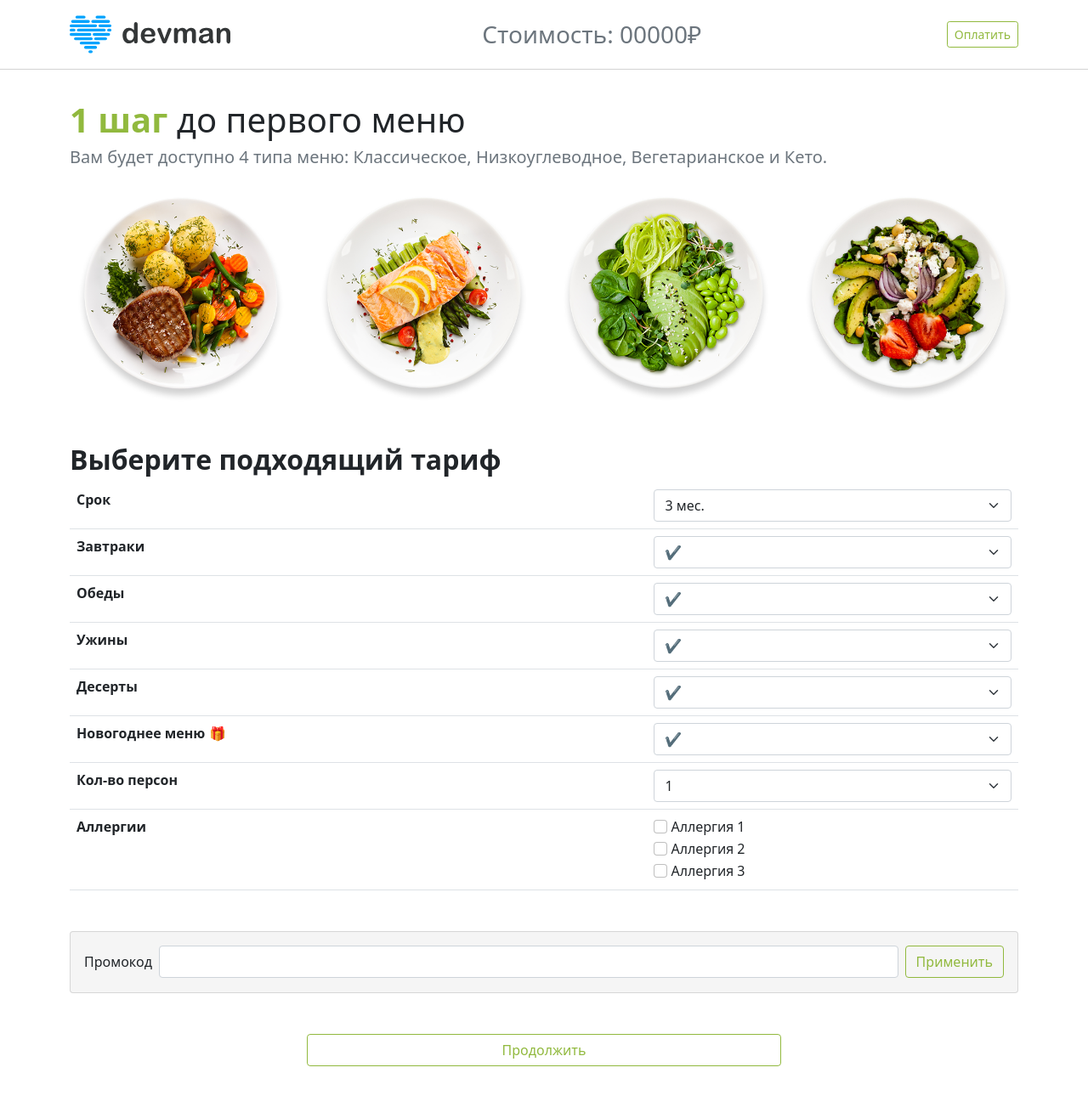
After one commit to inkvizitor1991/food_plan, a Django app: page /order/ in a window 1280 px wide. The commit adds this page. Shown: the whole page at 85% size. Run offline with Django 3.2, Linux system fonts and the light colour scheme; parts of the project's set-up code (start-up, migrations or seed data) failed here and were passed over; some libraries are stand-ins or nearby versions.

Commit message:
Added the order template

```diff
--- a/foodplan_app/templates/base.html
+++ b/foodplan_app/templates/base.html
@@ -11,10 +11,11 @@
     <title>{{ title }}</title>
 </head>
 <body>
+{% block content %}
     <header>
         <nav class="navbar navbar-light fixed-top navbar__opacity">
             <div class="container">
-                <a class="navbar-brand" href="#">
+                <a class="navbar-brand" href="{% url 'base' %}">
                     <img src="{% static 'img/logo.8d8f24edbb5f.svg' %}" height="55" width="189" alt="">
                 </a>
                 <a class="btn btn-outline-success foodplan_green foodplan__border_green" href="{% url 'login' %}" role="button">Войти</a>
@@ -22,7 +23,6 @@
         </nav>
     </header>
 
-{% block content %}
     <main style="margin-top: calc(2rem + 85px);">
         <section class="foodplan__head_bg">
             <div class="container">
--- a/foodplan_app/templates/login.html
+++ b/foodplan_app/templates/login.html
@@ -6,7 +6,7 @@
     <header>
         <nav class="navbar navbar-expand-md navbar-light fixed-top navbar__opacity">
             <div class="container">
-                <a class="navbar-brand" href="#">
+                <a class="navbar-brand" href="{% url 'base' %}">
                     <img src="{% static 'img/logo.8d8f24edbb5f.svg' %}" height="55" width="189" alt="">
                 </a>
                 <button class="navbar-toggler" type="button" data-bs-toggle="collapse" data-bs-target="#navbarCollapse1"
@@ -28,7 +28,7 @@
                             <a class="nav-link active" aria-current="page" href="#">Контакты</a>
                         </li>
                         <li class="nav-item align-items-center d-md-flex flex-grow-1 justify-content-end">
-                            <button class="btn btn-outline-success me-2 foodplan_green foodplan__border_green">Подписка</button>
+                            <a class="btn btn-outline-success foodplan_green foodplan__border_green" href="{% url 'order' %}" role="button">Подписка</a>
                             <button class="btn btn-outline-success foodplan_green foodplan__border_green">Войти</button>
                         </li>
                     </ul>
--- /dev/null
+++ b/foodplan_app/templates/order.html
@@ -0,0 +1,152 @@
+{% extends 'base.html' %}
+{% load static %}
+{% load crispy_forms_tags %}
+
+{% block content %}
+    <header>
+        <nav class="navbar navbar-expand-md navbar-light fixed-top navbar__opacity">
+            <div class="container">
+                <a class="navbar-brand" href="{% url 'base' %}">
+                    <img src="{% static 'img/logo.8d8f24edbb5f.svg' %}" height="55" width="189" alt="">
+                </a>
+                <h3 class="text-secondary mt-2 me-2">Стоимость: 00000₽</h3>
+                <button type="submit" id="btnContinue" class="btn btn-sm btn-outline-success foodplan_green foodplan__border_green">Оплатить</button>
+            </div>
+        </nav>
+    </header>
+    <main style="margin-top: calc(2rem + 85px);">
+        <section>
+            <div class="container">
+                <h1><strong class="foodplan_green">1 шаг </strong>до первого меню</h1>
+                <h5 class="text-secondary mb-3">Вам будет доступно 4 типа меню: Классическое, Низкоуглеводное, Вегетарианское и Кето.</h5>
+                <div class="row mb-5">
+                    <div class="col-6 col-md-3">
+                        <img src="{% static 'img/menu_classical.png' %}" alt="" class="w-100">
+                    </div>
+                    <div class="col-6 col-md-3">
+                        <img src="{% static 'img/menu_nizkougl.png' %}" alt="" class="w-100">
+                    </div>
+                    <div class="col-6 col-md-3">
+                        <img src="{% static 'img/menu_veg.png' %}" alt="" class="w-100">
+                    </div>
+                    <div class="col-6 col-md-3">
+                        <img src="{% static 'img/menu_keto.png' %}" alt="" class="w-100">
+                    </div>
+                </div>
+                <h2><strong>Выберите подходящий тариф</strong></h2>
+                <form>
+                <table class="table text-center text-truncate mb-5">
+                    <tbody>
+                        <tr>
+                            <th scope="row" class="text-start">Срок</th>
+                            <td>
+                                <select class="form-select">
+                                    <option value="0" selected>3 мес.</option>
+                                    <option value="2">12 мес.</option>
+                                </select>
+                            </td>
+                        </tr>
+                        <tr>
+                            <th scope="row" class="text-start">Завтраки</th>
+                            <td>
+                                <select name="select1" class="form-select">
+                                    <option value="0" selected>&#10004;</option>
+                                    <option value="1">&#10008;</option>
+                                </select>
+                            </td>
+                        </tr>
+                        <tr>
+                            <th scope="row" class="text-start">Обеды</th>
+                            <td>
+                                <select name="select2" class="form-select">
+                                    <option value="0" selected>&#10004;</option>
+                                    <option value="1">&#10008;</option>
+                                </select>
+                            </td>
+                        </tr>
+                        <tr>
+                            <th scope="row" class="text-start">Ужины</th>
+                            <td>
+                                <select name="select3" class="form-select">
+                                    <option value="0" selected>&#10004;</option>
+                                    <option value="1">&#10008;</option>
+                                </select>
+                            </td>
+                        </tr>
+                        <tr>
+                            <th scope="row" class="text-start">Десерты</th>
+                            <td>
+                                <select name="select4" class="form-select">
+                                    <option value="0" selected>&#10004;</option>
+                                    <option value="1">&#10008;</option>
+                                </select>
+                            </td>
+                        </tr>
+                        <tr>
+                            <th scope="row" class="text-start">Новогоднее меню 🎁</th>
+                            <td>
+                                <select name="select5" class="form-select">
+                                    <option value="0" selected>&#10004;</option>
+                                    <option value="1">&#10008;</option>
+                                </select>
+                            </td>
+                        </tr>
+                        <tr>
+                            <th scope="row" class="text-start">Кол-во персон</th>
+                            <td>
+                                <select name="select6" class="form-select">
+                                    <option value="0" selected>1</option>
+                                    <option value="1">2</option>
+                                    <option value="2">3</option>
+                                </select>
+                            </td>
+                        </tr>
+                        <tr>
+                            <th scope="row" class="text-start">Аллергии</th>
+                            <td>
+                                <div class="form-check d-flex justify-content-start">
+                                    <input class="form-check-input me-1" type="checkbox" value="" name="allergy1">
+                                    <label class="form-check-label" for="allergy1">
+                                        Аллергия 1
+                                    </label>
+                                </div>
+                                <div class="form-check d-flex justify-content-start">
+                                    <input class="form-check-input me-1" type="checkbox" value="" name="allergy2">
+                                    <label class="form-check-label" for="allergy2">
+                                        Аллергия 2
+                                    </label>
+                                </div>
+                                <div class="form-check d-flex justify-content-start">
+                                    <input class="form-check-input me-1" type="checkbox" value="" name="allergy3">
+                                    <label class="form-check-label" for="allergy3">
+                                        Аллергия 3
+                                    </label>
+                                </div>
+                            </td>
+                        </tr>
+                    </tbody>
+                </table>
+                <button type="submit" id="TableSubmit" class="d-none"></button>
+                </form>
+
+                <form class="card d-flex flex-row align-items-baseline mb-5 p-3 foodplan__bg_grey">
+                    <label for="exampleInputPassword1" class="form-label me-2">Промокод</label>
+                    <input type="password" class="form-control me-2" id="password">
+                    <button type="submit" class="btn btn-outline-success foodplan_green foodplan__border_green">Применить</button>
+                </form>
+                <div class="d-flex justify-content-center my-5">
+                    <button type="submit" id="btnContinue"
+                        class="btn btn-outline-success foodplan_green foodplan__border_green w-50">Продолжить</button>
+                    <script>
+                        document.getElementById('btnContinue').addEventListener('click', () => {
+                            document.getElementById('TableSubmit').click()
+                        })
+                    </script>
+                </div>
+            </div>
+        </section>
+    </main>
+    <script src="https://cdn.jsdelivr.net/npm/bootstrap@5.0.2/dist/js/bootstrap.bundle.min.js"
+        integrity="sha384-MrcW6ZMFYlzcLA8Nl+NtUVF0sA7MsXsP1UyJoMp4YLEuNSfAP+JcXn/tWtIaxVXM"
+        crossorigin="anonymous"></script>
+{% endblock %}
--- a/foodplan_app/templates/registration.html
+++ b/foodplan_app/templates/registration.html
@@ -6,7 +6,7 @@
     <header>
         <nav class="navbar navbar-expand-md navbar-light fixed-top navbar__opacity">
             <div class="container">
-                <a class="navbar-brand" href="#">
+                <a class="navbar-brand" href="{% url 'base' %}">
                     <img src="{% static 'img/logo.8d8f24edbb5f.svg' %}" height="55" width="189" alt="">
                 </a>
                 <button class="navbar-toggler" type="button" data-bs-toggle="collapse" data-bs-target="#navbarCollapse1"
@@ -28,7 +28,7 @@
                             <a class="nav-link active" aria-current="page" href="#">Контакты</a>
                         </li>
                         <li class="nav-item align-items-center d-md-flex flex-grow-1 justify-content-end">
-                            <button class="btn btn-outline-success me-2 foodplan_green foodplan__border_green">Подписка</button>
+                            <a class="btn btn-outline-success foodplan_green foodplan__border_green" href="{% url 'order' %}" role="button">Подписка</a>
                             <button class="btn btn-outline-success foodplan_green foodplan__border_green">Войти</button>
                         </li>
                     </ul>
@@ -40,7 +40,7 @@
         <section>
             <div class="container">
                 <div class="card p-3 mb-5 foodplan__shadow">
-                    <a href="{% url 'base' %}" class="link-secondary fw-light foodplan__backButton">
+                    <a href="{% url 'login' %}" class="link-secondary fw-light foodplan__backButton">
                         <svg xmlns="http://www.w3.org/2000/svg" width="9%" height="9%" fill="currentColor" class="bi bi-arrow-left-circle"
                             viewBox="0 0 16 16">
                             <path fill-rule="evenodd"
--- a/foodplan_app/urls.py
+++ b/foodplan_app/urls.py
@@ -2,7 +2,7 @@ from django.urls import path
 from django.contrib.auth.views import LogoutView
 from .views import (
     BaseViews, LoginUserView,
-    RegistrationView
+    RegistrationView, OrderViews
 )
 
 
@@ -13,6 +13,7 @@ from .views import (
 
 urlpatterns = [
     path('', BaseViews.as_view(), name='base'),
+    path('order/', OrderViews.as_view(), name='order'),
     path('login/', LoginUserView.as_view(), name='login'),
     path('logout/', LogoutView.as_view(next_page='/'), name='logout'),
     path('registration/', RegistrationView.as_view(), name='registration')
--- a/foodplan_app/views.py
+++ b/foodplan_app/views.py
@@ -13,6 +13,11 @@ class BaseViews(views.View):
         title = 'План питания на неделю, меню, рецепты, список покупок. Классическое меню, безуглеводное меню'
         context = {'title': title}
         return render(request, 'base.html', context)
+
+
+class OrderViews(views.View):
+    def get(self, request, *args, **kwargs):
+        return render(request, 'order.html', {})
 
 
 class RegistrationView(CreateView):
```
Also changed, not shown: foodplan_app/templates/account.html (added, +159 -0 lines).
